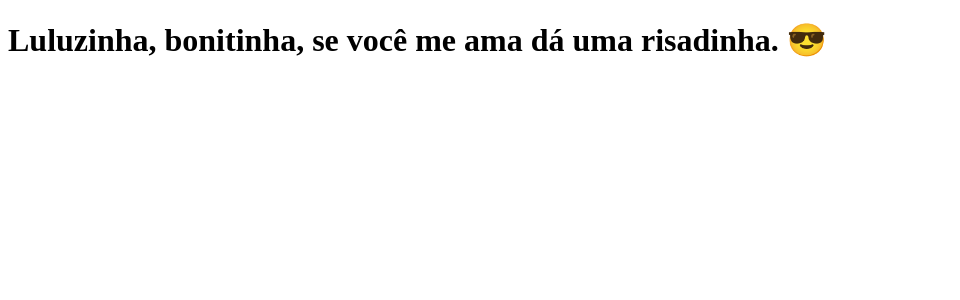
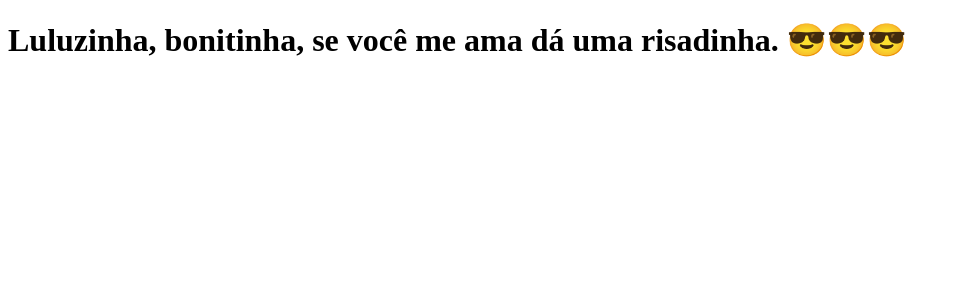
Before and after one commit to niltonfernandesj/tabnews, a Next.js app: page / in a window 1280 px wide. Shown: the top 300 px of the page, without its empty margins (0-960 px from the left). Built offline with nearby package versions, Linux system fonts and the light colour scheme.

Commit message:
Adicionando mais um emoji à home

```diff
--- a/pages/index.js
+++ b/pages/index.js
@@ -1,5 +1,5 @@
 function Home() {
-    return <h1>Luluzinha, bonitinha, se você me ama dá uma risadinha. 😎</h1>
+    return <h1>Luluzinha, bonitinha, se você me ama dá uma risadinha. 😎😎😎</h1>
 }
 
 export default Home;
```
